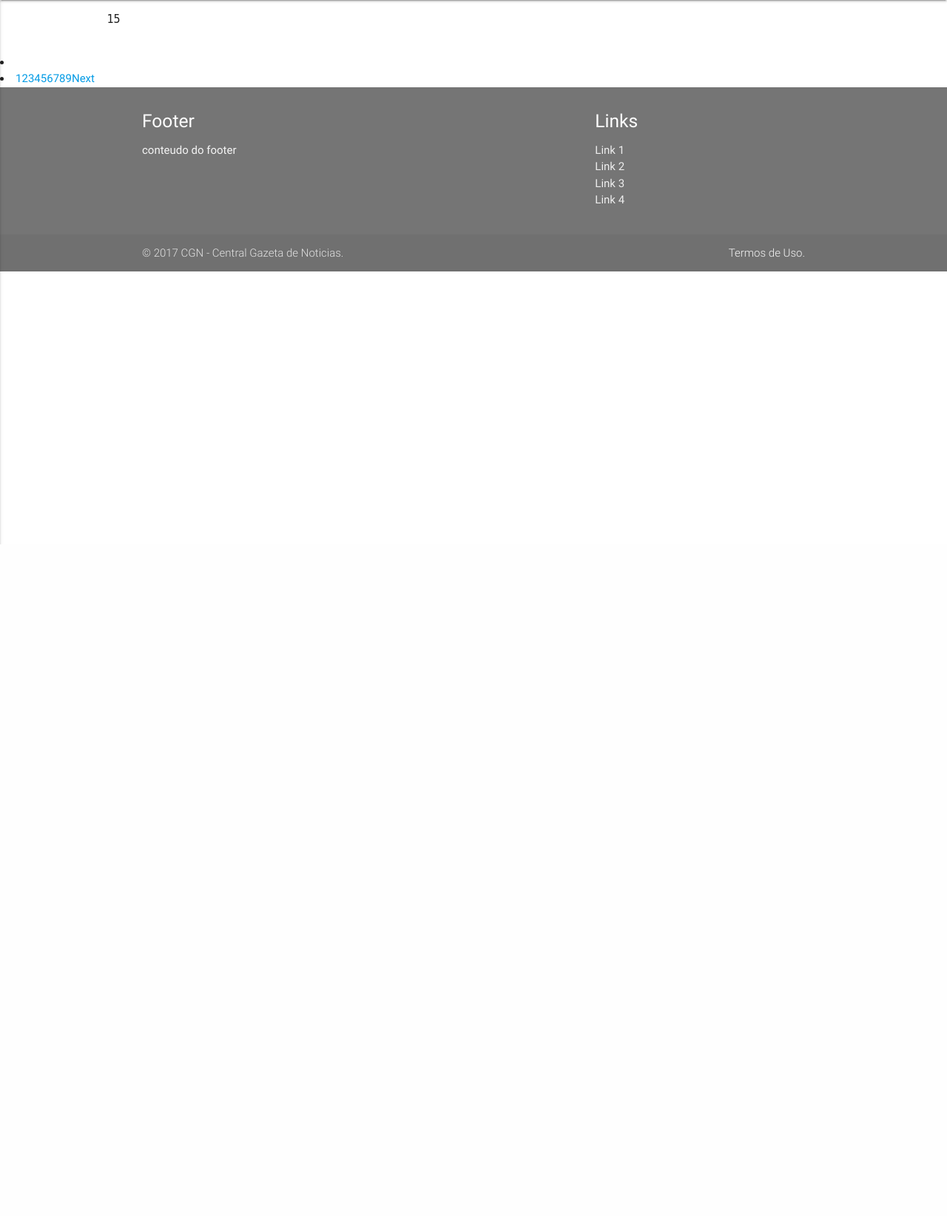
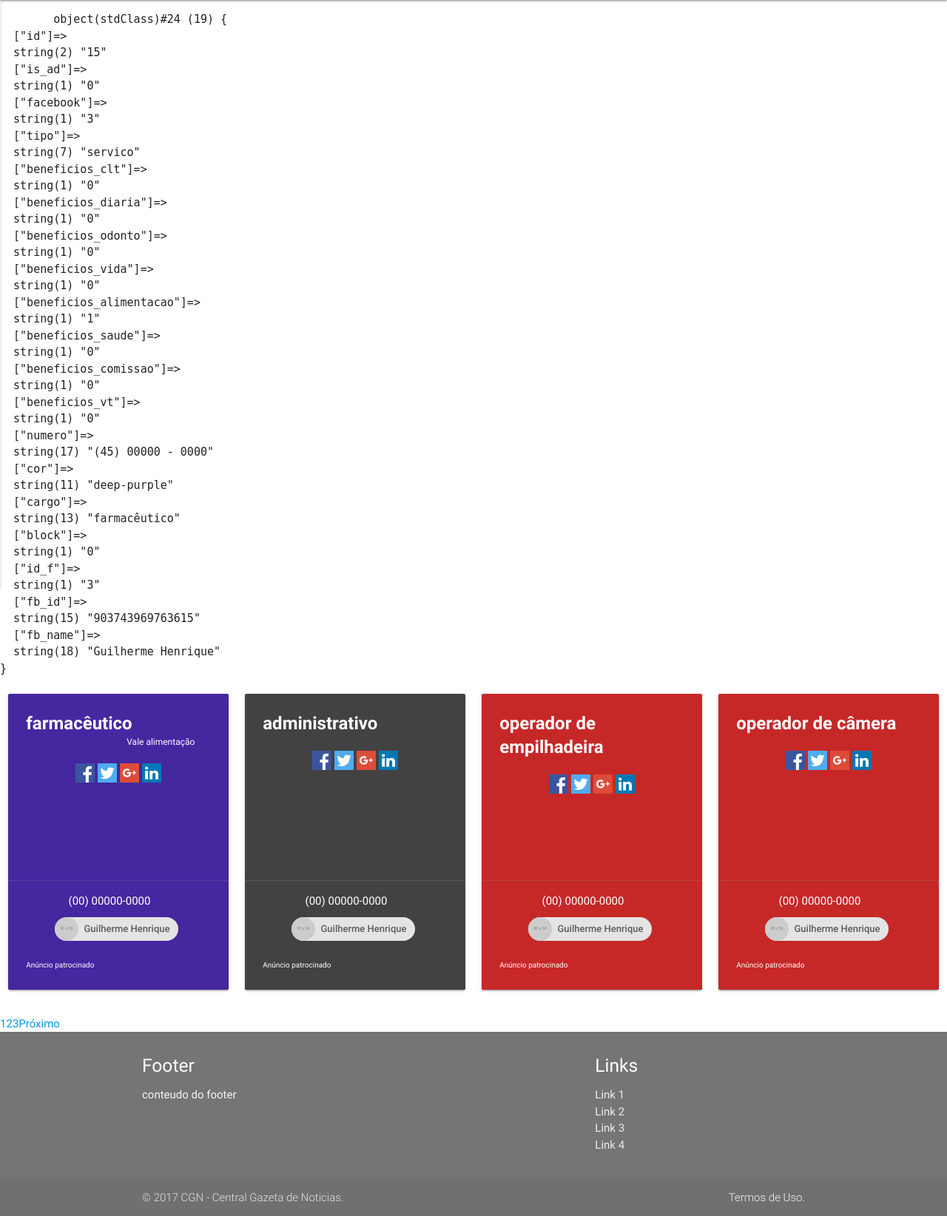
Before and after one commit to wwwjsw/empregos, a CodeIgniter app: page /database/ in a window 1280 px wide. Shown: the part 64-1708 px from the top of the page at 74% size. Before the commit the page ends 800 px from the top, so only its background shows below. Run offline with CodeIgniter, Linux system fonts and the light colour scheme; data comes from the database, SQL or seed files in the repository; grey boxes labelled with a size stand in for pictures from a placeholder-image service; some libraries are stand-ins or nearby versions.

Commit message:
quarta feira

```diff
--- a/application/controllers/Home.php
+++ b/application/controllers/Home.php
@@ -30,24 +30,23 @@ class Home extends CI_Controller {
         $config["base_url"] = base_url();
         $total_row = $this->card->record_count();
         $config["total_rows"] = $total_row;
-        $config["per_page"] = 1;
-        $config['use_page_numbers'] = TRUE;
+        $config["per_page"] = 4;
+        $config['use_page_numbers'] = false;
         $config['num_links'] = $total_row;
-        $config['cur_tag_open'] = '&nbsp;<a class="current">';
+        $config['cur_tag_open'] = '<a>';
         $config['cur_tag_close'] = '</a>';
-        $config['next_link'] = 'Next';
-        $config['prev_link'] = 'Previous';
+        $config['next_link'] = 'Próximo';
+        $config['prev_link'] = 'Anterior';
 
         $this->pagination->initialize($config);
         if($this->uri->segment(1)){
-        $range = ($this->uri->segment(1)) ;
+        	$range = ($this->uri->segment(1)) ;
           }
         else{
-               $range = 0;
+			$range = 0;
         }
         $data["results"] = $this->card->fetch_data($config["per_page"], $range);
-        $str_links = $this->pagination->create_links();
-        $data["links"] = explode('&nbsp;',$str_links );
+        $data["links"] = $this->pagination->create_links();
 
 		//carrega as views da pagina inicial
 		$this->load->view('template/header');
--- a/application/models/Card.php
+++ b/application/models/Card.php
@@ -36,9 +36,9 @@ class Card extends CI_Model {
                 return $this->db->count_all("cards");
         }
         //retorna resutados da paginação
-        public function fetch_data($limit, $range) {
-                //$this->db->join('usuarios_facebook', 'usuarios_facebook.id = cards.facebook', 'inner');
+        public function fetch_data($limit, $range){
                 $this->db->order_by('cards.id', 'DESC');
+                $this->db->join('usuarios_facebook', 'cards.facebook = usuarios_facebook.id_f', 'inner');
                 $this->db->limit($limit, $range);
                 //$this->db->where('id', $id);
                 $query = $this->db->get("cards");
@@ -52,11 +52,4 @@ class Card extends CI_Model {
                 }
                 return false;
         }
-        /*
-        select * from cgn_empregos.cards
-        inner join cgn_empregos.usuarios_facebook
-        on cgn_empregos.cards.facebook = cgn_empregos.usuarios_facebook.id
-        order by cgn_empregos.cards.id desc
-        limit 1
-        */
 }
--- a/application/models/Usuario.php
+++ b/application/models/Usuario.php
@@ -8,7 +8,7 @@ class Usuario extends CI_Model {
         }
         public function verifyFbUser($id)
         {
-                $this->db->select('id');
+                $this->db->select('id_f');
                 $this->db->from('usuarios_facebook');
                 $this->db->where('fb_id', $id);
                 $this->db->limit(1);
--- a/application/views/home.php
+++ b/application/views/home.php
@@ -3,9 +3,51 @@ PAGINA INICIAL
 -->
 <div class="row">
 <pre>
-	<?php //var_dump($results); ?>
-	<?php echo $results[0]->id; ?>
+	<?php var_dump($results[0]); ?>
 </pre>
+<?php foreach($results as $i => $r){ ?>
+	<?php //echo $r->id; ?>
+	<div class="col s12 m6 l3">
+		<div class="card medium <?=$r->cor?> darken-3">
+			<div class="card-content white-text">
+				<span class="card-title"><a class="white-text" href="<?=base_url('/anuncio/'.$r->id)?>"><?=$r->cargo?></a></span>
+				<div class="row">
+					<div class="col l6 s6 lateral-text">
+						<?php if($r->beneficios_clt == TRUE){ ?><p>C.L.T</p><?php } ?>
+						<?php if($r->beneficios_diaria == TRUE){ ?><p>Diaria</p><?php } ?>
+						<?php if($r->beneficios_vida == TRUE){ ?><p>Seguro de vida</p><?php } ?>
+						<?php if($r->beneficios_odonto == TRUE){ ?><p>Plano odontológico</p><?php } ?>
+					</div>
+					<div class="col l6 s6 lateral-text">
+						<?php if($r->beneficios_alimentacao == TRUE){ ?><p>Vale alimentação</p><?php } ?>
+						<?php if($r->beneficios_saude == TRUE){ ?><p>Plano de saúde</p><?php } ?>
+						<?php if($r->beneficios_comissao == TRUE){ ?><p>Comissão</p><?php } ?>
+						<?php if($r->beneficios_vt == TRUE){ ?><p>Vale transporte</p><?php } ?>
+					</div>
+				</div>
+				<div class="row">
+					<div class="col s12 l12 center-align">
+					<a href=""><img src="assets/images/facebook.png" alt=""></a>
+					<a href=""><img src="assets/images/twitter.png" alt=""></a>
+					<a href=""><img src="assets/images/g_plus.png" alt=""></a>
+					<a href=""><img src="assets/images/linkedin.png" alt=""></a>
+					</div>
+				</div>
+			</div>
+			<div class="card-action">
+				<div class="row">
+					<div class="col s12 l12 center-align margin-number">
+						<a href="#" class="white-text">(00) 00000-0000</a>
+					</div>
+					<div class="col s12 l12 center-align">
+						<div class="chip "><img src="http://placehold.it/50x50/000000" alt="Contact Person">Guilherme Henrique</div>
+					</div>
+				</div>
+				<div class="left-align white-text patrocinado-text"><p>Anúncio patrocinado</p></div>
+			</div>
+		</div>
+	</div>
+<?php } ?>
 <!--
 	<div class="col s12 m6 l3">
 		<div class="card medium grey darken-3">
@@ -135,9 +177,7 @@ FINAL PAGINA INICIAL
 <!--
 	INICIO DA PAGINAÇÃO
 -->
-	<?php foreach ($links as $link) {
-		echo "<li>". $link."</li>";
-	} ?>
+	<?php echo $links; ?>
 <!--
 <div class="row">
 	<ul class="pagination center-align">
```
